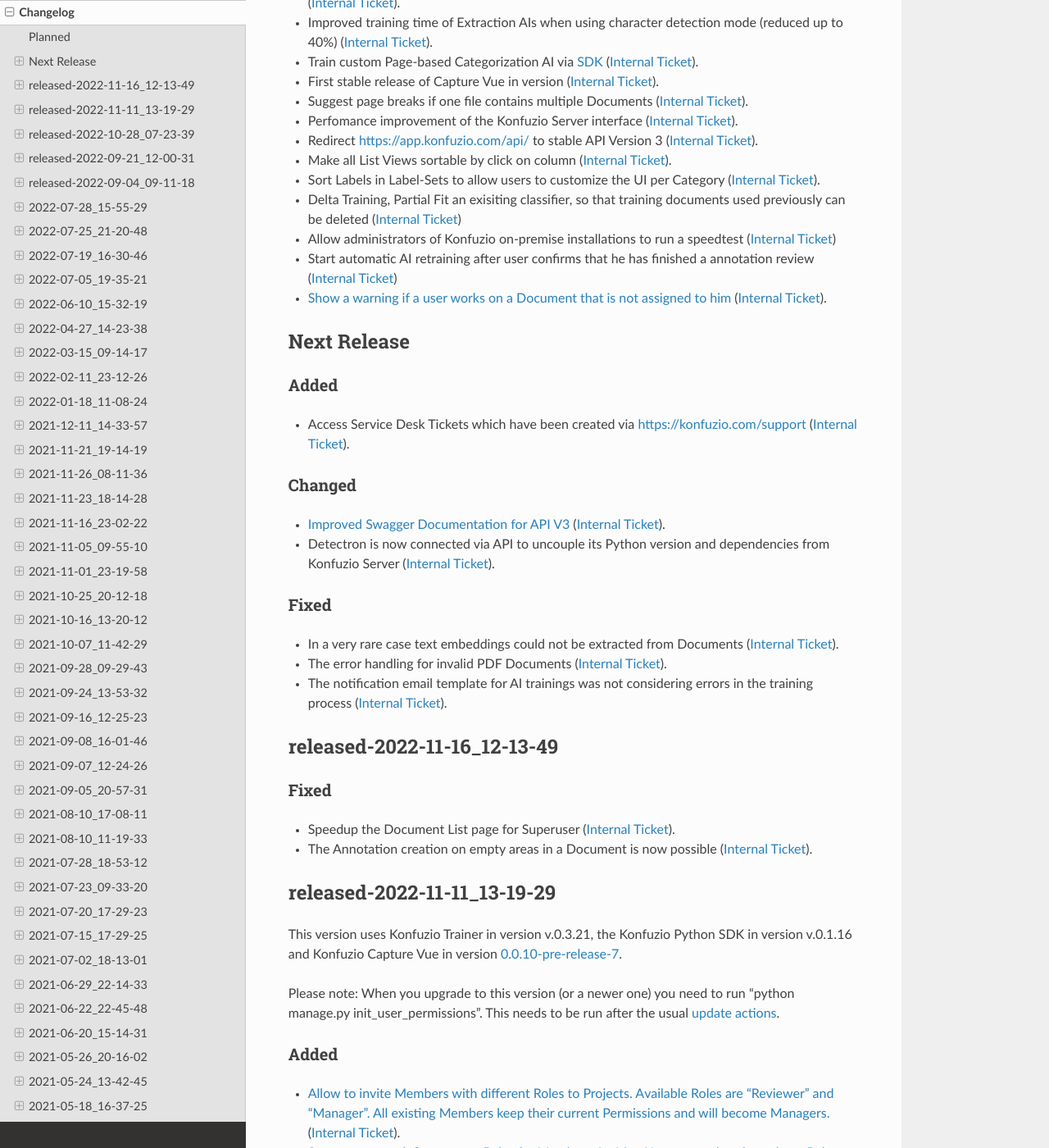
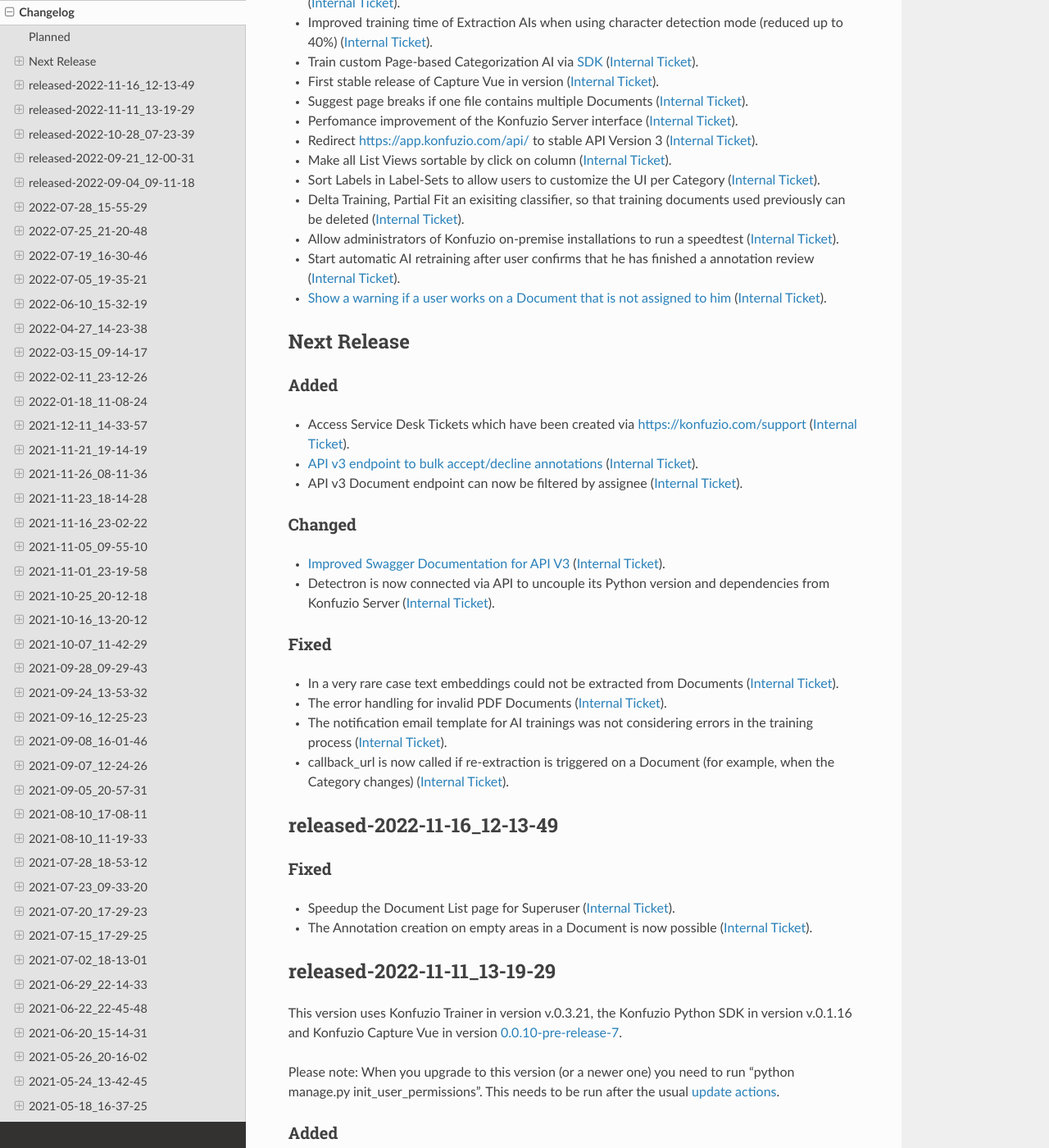
Before and after one commit to konfuzio-ai/konfuzio-sdk, a Sphinx documentation site: the page built from docs/web/changelog_app.md, in a window 1280 px wide and 1400 px high, scrolled down 608 px. Shown: the whole window at 82% size. Built offline with Sphinx 7.4.7 and the Read the Docs theme 2.0.0, drawn with Linux system fonts in a browser that asks for light colours; some of the changed text lies outside the part shown.

Commit message:
Update changelog

```diff
--- a/docs/web/changelog_app.md
+++ b/docs/web/changelog_app.md
@@ -26,12 +26,14 @@
 - Redirect https://app.konfuzio.com/api/ to stable API Version 3 ([Internal Ticket](https://git.konfuzio.com/konfuzio/objectives/-/issues/9692)).
 - Make all List Views sortable by click on column ([Internal Ticket](https://git.konfuzio.com/konfuzio/objectives/-/issues/9470)).
 - Sort Labels in Label-Sets to allow users to customize the UI per Category ([Internal Ticket](https://git.konfuzio.com/konfuzio/objectives/-/issues/8932)).
-- Delta Training, Partial Fit an exisiting classifier, so that training documents used previously can be deleted ([Internal Ticket](https://git.konfuzio.com/konfuzio/objectives/-/issues/9251))
-- Allow administrators of Konfuzio on-premise installations to run a speedtest ([Internal Ticket](https://git.konfuzio.com/konfuzio/objectives/-/issues/9870))
-- Start automatic AI retraining after user confirms that he has finished a annotation review ([Internal Ticket](https://git.konfuzio.com/konfuzio/objectives/-/issues/9166))
+- Delta Training, Partial Fit an exisiting classifier, so that training documents used previously can be deleted ([Internal Ticket](https://git.konfuzio.com/konfuzio/objectives/-/issues/9251)).
+- Allow administrators of Konfuzio on-premise installations to run a speedtest ([Internal Ticket](https://git.konfuzio.com/konfuzio/objectives/-/issues/9870)).
+- Start automatic AI retraining after user confirms that he has finished a annotation review ([Internal Ticket](https://git.konfuzio.com/konfuzio/objectives/-/issues/9166)).
 - [Show a warning if a user works on a Document that is not assigned to him](https://help.konfuzio.com/modules/documents/index.html#assignee) ([Internal Ticket](https://git.konfuzio.com/konfuzio/objectives/-/issues/9466)).
 
 <!---
+These changes are for the tokenizers/new SDK branch.
+
 ### Fixed
 - A bug when training with character detection mode, which was tokenizing some labels incorrectly, causing them to be skipped during extraction ([Internal Ticket](https://git.konfuzio.com/konfuzio/objectives/-/issues/9666))
 - A bug during the extraction post-processing steps, which was causing the first line items of each page to be skipped ([Internal Ticket](https://git.konfuzio.com/konfuzio/objectives/-/issues/9561))
@@ -41,6 +43,8 @@
 
 ### Added
 - Access Service Desk Tickets which have been created via https://konfuzio.com/support ([Internal Ticket](https://git.konfuzio.com/konfuzio/objectives/-/issues/9923)).
+- [API v3 endpoint to bulk accept/decline annotations](https://app.konfuzio.com/v3/swagger/#/documents/documents_update_annotations_partial_update) ([Internal Ticket](https://git.konfuzio.com/konfuzio/objectives/-/issues/9726)).
+- API v3 Document endpoint can now be filtered by assignee ([Internal Ticket](https://git.konfuzio.com/konfuzio/objectives/-/issues/10052)).
 
 ### Changed
 - [Improved Swagger Documentation for API V3](https://app.konfuzio.com/v3/swagger/) ([Internal Ticket](https://git.konfuzio.com/konfuzio/objectives/-/issues/9554)).
@@ -50,6 +54,7 @@
 - In a very rare case text embeddings could not be extracted from Documents ([Internal Ticket](https://git.konfuzio.com/konfuzio/objectives/-/issues/10045)).
 - The error handling for invalid PDF Documents ([Internal Ticket](https://git.konfuzio.com/konfuzio/objectives/-/issues/9984)).
 - The notification email template for AI trainings was not considering errors in the training process ([Internal Ticket](https://git.konfuzio.com/konfuzio/objectives/-/issues/9937)).
+- callback_url is now called if re-extraction is triggered on a Document (for example, when the Category changes) ([Internal Ticket](https://git.konfuzio.com/konfuzio/objectives/-/issues/9901)).
 
 ## released-2022-11-16_12-13-49
 
@@ -71,11 +76,12 @@
 - [Save feedback that there are no Annotations for a Label/Label-Set combination in a document](http://localhost:8000/v3/swagger/#/documents/documents_missing_annotations_list) ([Internal Ticket](https://git.konfuzio.com/konfuzio/objectives/-/issues/9163)).
 - [Add the property 'number' to the Page API V3](https://app.konfuzio.com/v3/swagger/#/documents) ([Internal Ticket](https://git.konfuzio.com/konfuzio/objectives/-/issues/9619)).
 - [Include the Label Set name in the API V3 even when no Label Set is present](https://app.konfuzio.com/v3/swagger/#/documents) ([Internal Ticket](https://git.konfuzio.com/konfuzio/objectives/-/issues/9399)).
-- [API v3 endpoint to sort and split Pages into Documents with different categories contained in one file](https://testing.konfuzio.com/v3/swagger/#/documents/documents_postprocess_create) ([Internal Ticket](https://git.konfuzio.com/konfuzio/objectives/-/issues/9452)).
+- [API v3 endpoint to sort and split Pages into Documents with different categories contained in one file](https://testing.konfuzio.com/v3/swagger/#/documents/documents_postprocess_create) ([Internal Ticket](https://git.konfuzio.com/konfuzio/objectives/-/issues/9452), [Internal Ticket](https://git.konfuzio.com/konfuzio/objectives/-/issues/9727)).
 
 ### Changed
 - [When a user creates a new Project, this user will become the default assignee for new Documents](https://help.konfuzio.com/modules/projects/index.html#default-assignee) ([Internal Ticket](https://git.konfuzio.com/konfuzio/objectives/-/issues/9705)).
 - [If a user rejects an Annotation, this user is tracked in the 'revised_by' attribute of the Annotation](https://help.konfuzio.com/modules/annotations/index.html#declined) ([Internal Ticket](https://git.konfuzio.com/konfuzio/objectives/-/issues/9479)).
+- The annotations endpoint is now top-level instead of being under the document endpoint. ([Internal Ticket](https://git.konfuzio.com/konfuzio/objectives/-/issues/9283)).
 
 ### Fixed
 - The numbering of Annotation Sets in the SmartView does not consider deleted Annotation Sets anymore ([Internal Ticket](https://git.konfuzio.com/konfuzio/objectives/-/issues/9604)).
@@ -86,6 +92,7 @@
 - On the Annotation list Page the Category filter was not showing all Annotations ([Internal Ticket](https://git.konfuzio.com/konfuzio/objectives/-/issues/9732)).
 - Fix an issue where the Category- and Document API V3 endpoint did not include all relevant Label-Sets ([Internal Ticket](https://git.konfuzio.com/konfuzio/objectives/-/issues/9816)).
 - Fix an issue that prevented specific SmartView messages to be dismissed ([Internal Ticket](https://git.konfuzio.com/konfuzio/objectives/-/issues/9766)).
+- Fix an issue that prevented null values to be passed to the API v3 annotation creation endpoint ([Internal Ticket](https://git.konfuzio.com/konfuzio/objectives/-/issues/9898)).
 
 ## released-2022-10-28_07-23-39
 
```
